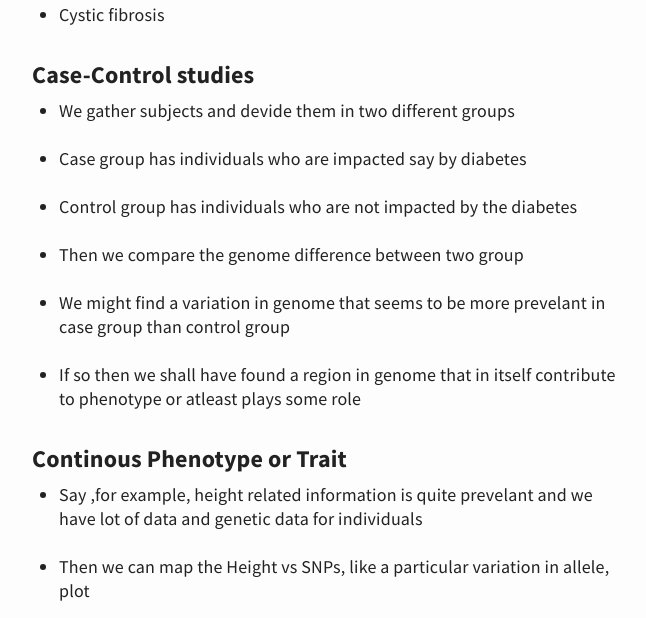
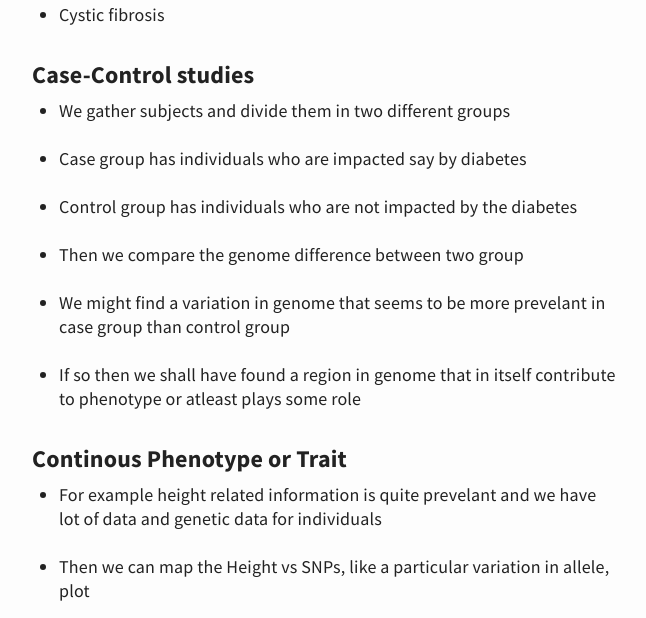
Before and after one commit to webhash/webhash.github.io, a Jekyll site: the page built from _posts/2020-11-27-basics-of-GWAS.md, in a window 1280 px wide and 900 px high, scrolled down 819 px. Shown: the part 161-779 px from the top of the window, without its empty margins (315-961 px from the left). Built offline with Jekyll 4.4.1, drawn with Linux system fonts in a browser that asks for light colours; formulas are drawn with MathJax 3; some of the changed text lies outside the part shown.

Commit message:
Update 2020-11-27-basics-of-GWAS.md

```diff
--- a/_posts/2020-11-27-basics-of-GWAS.md
+++ b/_posts/2020-11-27-basics-of-GWAS.md
@@ -31,7 +31,7 @@ Things that are inside of us and might not be visible but are determined by the
 
 ### Case-Control studies
 
-- We gather subjects and devide them in two different groups
+- We gather subjects and divide them in two different groups
 
 - Case group has individuals who are impacted say by diabetes
 
@@ -46,7 +46,7 @@ Things that are inside of us and might not be visible but are determined by the
 
 ### Continous Phenotype or Trait
 
-- Say ,for example, height related information is quite prevelant and we have lot of data and genetic data for individuals
+- For example height related information is quite prevelant and we have lot of data and genetic data for individuals
 
 - Then we can map the Height vs SNPs, like a particular variation in allele, plot
 
```
Also changed, not shown: other parts of _posts/2020-11-27-basics-of-GWAS.md (+2 -2 lines).
